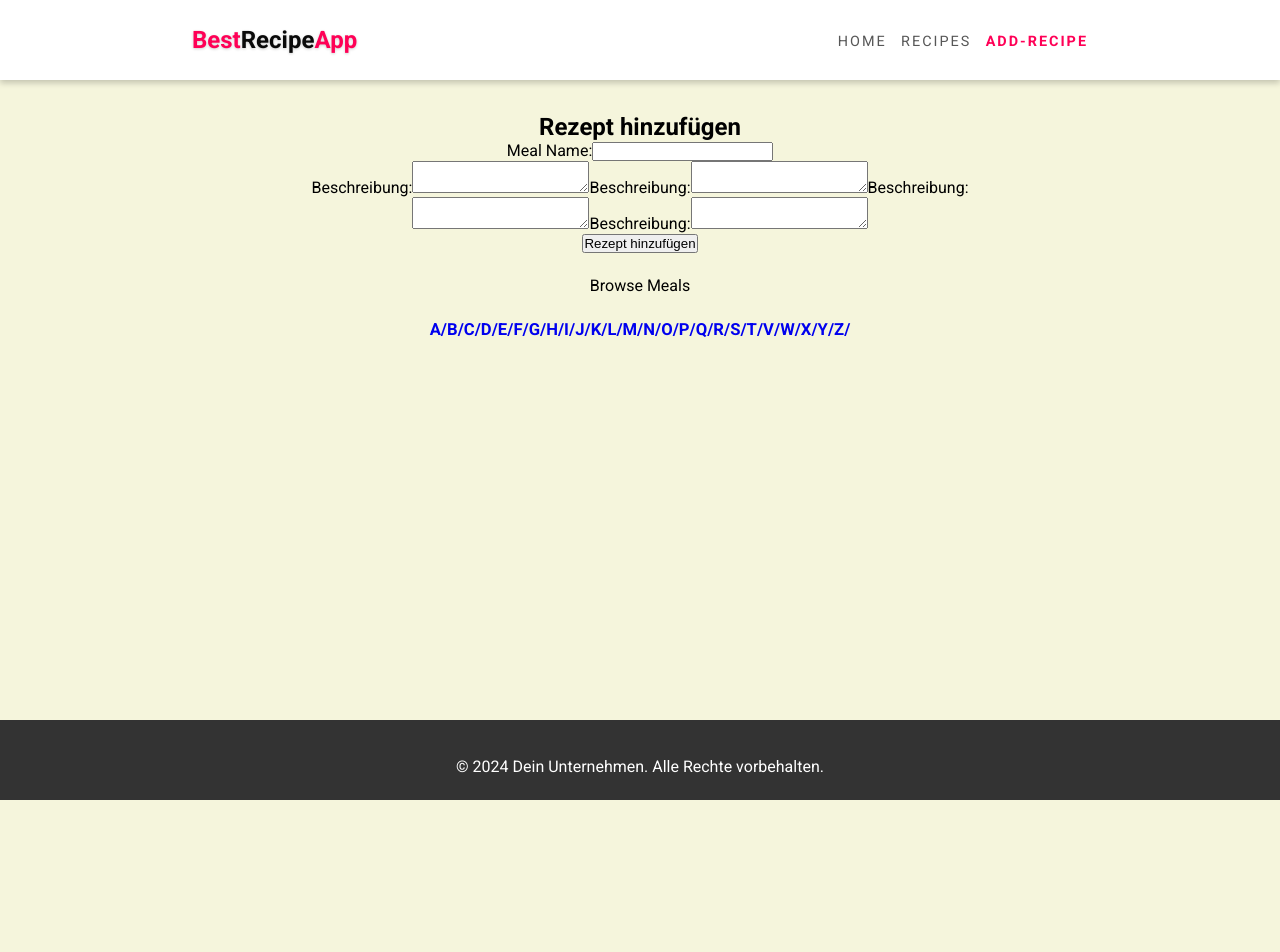
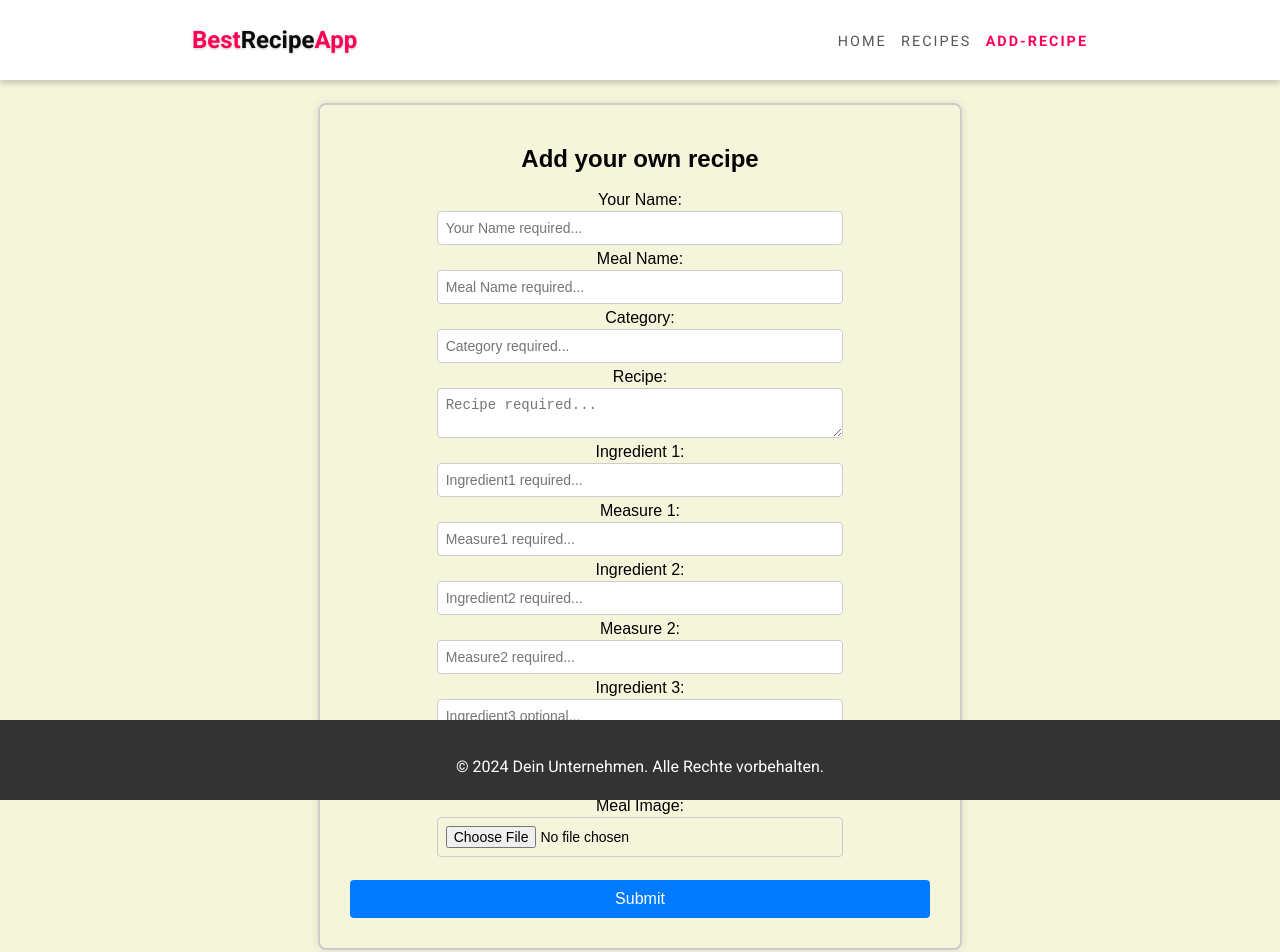
Before and after one commit to SiqiZheng94/siqizheng-RecipeApp, a React (Vite) app in the folder frontend/: page /add-recipe in a window 1280 px wide. Shown: the top 952 px of the page. Before the commit the page ends 800 px from the top, so only its background shows below. Built offline with nearby package versions, Linux system fonts and the light colour scheme; no server answers.

Commit message:
Add recipe function

```diff
--- a/frontend/src/App.tsx
+++ b/frontend/src/App.tsx
@@ -45,7 +45,6 @@ function App() {
                 <div className={"container main"}>
                     <Routes>
                         <Route path="/" element={<HomePage/>}/>
-
                         <Route path="/meals" element={<AllMealPage meals={meals}/>}/>
 
                         <Route path="/add-recipe" element={<AddRecipe/>}/>
@@ -59,8 +58,6 @@ function App() {
                             <RecipeDetailsPage meals={meals}/>}/>
                         <Route path="/meals/letter/:letter" element={
                             <FirstLetterMealPage/>}/>
-
-
                     </Routes>
                 </div>
             </main>
--- a/frontend/src/components/AddRecipe.tsx
+++ b/frontend/src/components/AddRecipe.tsx
@@ -1,41 +1,65 @@
-import React, { useState } from 'react';
+import React, {useState} from 'react';
 import axios from 'axios';
+import '../styles/addRecipe.scss';
 
-// Interface für die Formulardaten
 interface FormValues {
+    _id?: string;
+    idMeal: string;
     strMeal: string;
-    strDrinkAlternate: string;
-    strArea: string;
-    strCategory: string;
+    strCategory?: string;
+    strMealThumb: File | null;
     strInstructions: string;
+    strIngredient1: string;
+    strMeasure1: string,
+    strIngredient2: string,
+    strMeasure2: string,
+    strIngredient3: string,
+    strMeasure3: string,
 }
+
 const AddRecipes: React.FC = () => {
-    // Zustand für die Formulardaten
     const [formData, setFormData] = useState<FormValues>({
+        idMeal: '',
         strMeal: '',
-        strDrinkAlternate: '',
-        strArea: '',
         strCategory: '',
+        strMealThumb: null,
         strInstructions: '',
+        strIngredient1: '',
+        strMeasure1: '',
+        strIngredient2: '',
+        strMeasure2: '',
+        strIngredient3: '',
+        strMeasure3: '',
     });
 
     // Handler für Formulareingaben
     const handleInputChange = (e: React.ChangeEvent<HTMLInputElement | HTMLTextAreaElement>) => {
-        const { name, value } = e.target;
+        const {name, value} = e.target;
         setFormData((prevData) => ({
             ...prevData,
             [name]: value,
         }));
+        console.log(formData);
     };
 
-    // Handler für das Absenden des Formulars
     const handleSubmit = async (e: React.FormEvent) => {
         e.preventDefault();
-
         try {
             // Sende Daten an das Backend
-            const response = await axios.post('/api/meals/add', formData);
-            // Verarbeite die Antwort, falls erforderlich
+            const response = await axios.post("/api/meals/add", formData);
+            setFormData({
+                idMeal: '',
+                strMeal: '',
+                strCategory: '',
+                strMealThumb: null,
+                strInstructions: '',
+                strIngredient1: '',
+                strMeasure1: '',
+                strIngredient2: '',
+                strMeasure2: '',
+                strIngredient3: '',
+                strMeasure3: '',
+            })
             console.log(response.data);
         } catch (error) {
             console.error('Fehler beim Senden der Daten:', error);
@@ -43,33 +67,121 @@ const AddRecipes: React.FC = () => {
     };
 
     return (
-        <div>
-            <h2>Rezept hinzufügen</h2>
-            <form onSubmit={handleSubmit}>
-                <label>
-                    Meal Name:
-                    <input type="text" name="name" value={formData.strMeal} onChange={handleInputChange} />
-                </label>
-                <br />
-                <label>
-                    Beschreibung:
-                    <textarea name="description" value={formData.strArea} onChange={handleInputChange} />
-                </label>
-                <label>
-                    Beschreibung:
-                    <textarea name="description" value={formData.strCategory} onChange={handleInputChange} />
-                </label>
-                <label>
-                    Beschreibung:
-                    <textarea name="description" value={formData.strDrinkAlternate} onChange={handleInputChange} />
-                </label>
-                <label>
-                    Beschreibung:
-                    <textarea name="description" value={formData.strInstructions} onChange={handleInputChange} />
-                </label>
-                <br />
-                {/* Füge hier weitere Formularelemente hinzu, falls erforderlich */}
-                <button type="submit">Rezept hinzufügen</button>
+        <div className={"add-recipe"}>
+            <form>
+                <h2>Add your own recipe</h2>
+                <br/>
+                <label htmlFor="idMeal">Your Name:</label>
+                <input
+                    type="text"
+                    id="idMeal"
+                    name="idMeal"
+                    value={formData.idMeal}
+                    onChange={handleInputChange}
+                    placeholder={"Your Name required..."}
+                    required
+                />
+                <label htmlFor="strMeal">Meal Name:</label>
+                <input
+                    type="text"
+                    id="strMeal"
+                    name="strMeal"
+                    value={formData.strMeal}
+                    onChange={handleInputChange}
+                    required
+                    placeholder={"Meal Name required..."}
+                />
+                <label htmlFor="strCategory">Category:</label>
+                <input
+                    type="text"
+                    id="strCategory"
+                    name="strCategory"
+                    value={formData.strCategory}
+                    onChange={handleInputChange}
+                    required
+                    placeholder={"Category required..."}
+                />
+                <label htmlFor="strInstructions">Recipe:</label>
+                <textarea
+                    id="strInstructions"
+                    name="strInstructions"
+                    value={formData.strInstructions}
+                    onChange={handleInputChange}
+                    required
+                    placeholder={"Recipe required..."}
+                />
+                <label htmlFor="strIngredient1">Ingredient 1:</label>
+                <input
+                    type="text"
+                    id="strIngredient1"
+                    name="strIngredient1"
+                    value={formData.strIngredient1}
+                    onChange={handleInputChange}
+                    required
+                    placeholder={"Ingredient1 required..."}
+                />
+                <label htmlFor="strMeasure1">Measure 1:</label>
+                <input
+                    type="text"
+                    id="strMeasure1"
+                    name="strMeasure1"
+                    value={formData.strMeasure1}
+                    onChange={handleInputChange}
+                    required
+                    placeholder={"Measure1 required..."}
+                />
+                <label htmlFor="strIngredient2">Ingredient 2:</label>
+                <input
+                    type="text"
+                    id="strIngredient2"
+                    name="strIngredient2"
+                    value={formData.strIngredient2}
+                    onChange={handleInputChange}
+                    required
+                    placeholder={"Ingredient2 required..."}
+                />
+                <label htmlFor="strMeasure2">Measure 2:</label>
+                <input
+                    type="text"
+                    id="strMeasure2"
+                    name="strMeasure2"
+                    value={formData.strMeasure2}
+                    onChange={handleInputChange}
+                    required
+                    placeholder={"Measure2 required..."}
+                />
+                <label htmlFor="strIngredient3">Ingredient 3:</label>
+                <input
+                    type="text"
+                    id="strIngredient3"
+                    name="strIngredient3"
+                    value={formData.strIngredient3}
+                    onChange={handleInputChange}
+                    placeholder={"Ingredient3 optional..."}
+                />
+                <label htmlFor="strMeasure3">Measure 3:</label>
+                <input
+                    type="text"
+                    id="strMeasure3"
+                    name="strMeasure3"
+                    value={formData.strMeasure3}
+                    onChange={handleInputChange}
+                    placeholder={"Measure3 optional..."}
+                />
+                <label htmlFor="strMealThumb">Meal Image:</label>
+                <input
+                    type="file"
+                    id="strMealThumb"
+                    name="strMealThumb"
+                    accept="image/*"
+                    // value={formData.strMealThumb}
+                    onChange={handleInputChange}
+                    placeholder={"Meal Image optional..."}
+                />
+                <br/>
+                <button type="button" onClick={handleSubmit}>
+                    Submit
+                </button>
             </form>
         </div>
     );
--- a/frontend/src/components/Navbar.tsx
+++ b/frontend/src/components/Navbar.tsx
@@ -1,5 +1,4 @@
 import {useState} from "react";
-import Sidebar from "./Sidebar.tsx";
 import {faHome, faList, faCog } from "@fortawesome/free-solid-svg-icons";
 import {Link , useLocation} from "react-router-dom";
 export default function NavBar() {
@@ -44,7 +43,6 @@ export default function NavBar() {
                     <div className={"bar"}></div>
                 </div>
             </div>
-            <Sidebar links={links} />
         </>
     );
 }
--- a/frontend/src/components/Sidebar.tsx
+++ /dev/null
@@ -1,23 +0,0 @@
-import "../styles/sidebar.scss";
-import {FontAwesomeIcon} from "@fortawesome/react-fontawesome";
-import {Link, useLocation} from "react-router-dom";
-
-
-function Sidebar({links}) {
-    const location = useLocation();
-    return (
-        <div className={"sidebar"}>
-            {links.map(link => (
-                    <Link key={link.name} to={link.path}
-                          className={location.pathname == link.path ? "sidebar-link active" : "sidebar-link"}>
-                        <FontAwesomeIcon icon={link.icon}/>
-
-                        key={link.name}</Link>
-                )
-            )}
-
-        </div>
-    );
-}
-
-export default Sidebar;
--- /dev/null
+++ b/frontend/src/styles/addRecipe.scss
@@ -0,0 +1,57 @@
+
+
+.add-recipe {
+    display: flex;
+    align-items: center;
+    justify-content: center;
+    margin: 0;
+    font-family: Arial, sans-serif;
+}
+form {
+  width: 80%;
+  display: flex;
+  flex-direction: column;
+  align-items: center;
+  padding: 30px;
+  border: 2px solid #ccc;
+  border-radius: 8px;
+  box-shadow: 0 0 10px rgba(0, 0, 0, 0.1);
+}
+
+.row {
+  display: flex;
+  flex-direction: row;
+  align-items: center;
+  justify-content: space-between;
+  width: 50%;
+}
+
+label {
+  margin-bottom: 2px;
+}
+
+input,
+textarea {
+  width: 70%;
+  padding: 8px;
+  margin-bottom: 5px;
+  border: 1px solid #ccc;
+  border-radius: 4px;
+  font-size: 14px;
+}
+
+button {
+  width: 100%;
+  padding: 10px;
+  background-color: #007bff;
+  color: #fff;
+  border: none;
+  border-radius: 4px;
+  cursor: pointer;
+  font-size: 16px;
+  transition: background-color 0.3s;
+}
+
+button:hover {
+  background-color: #0056b3;
+}
```
